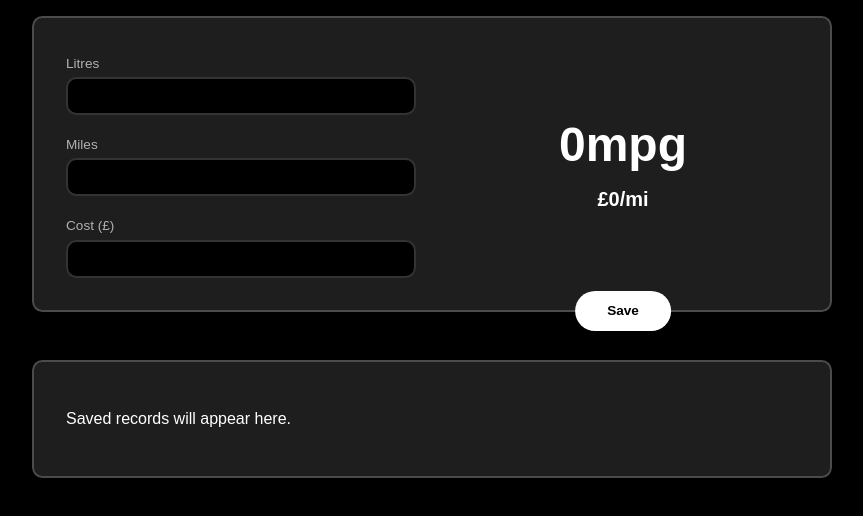
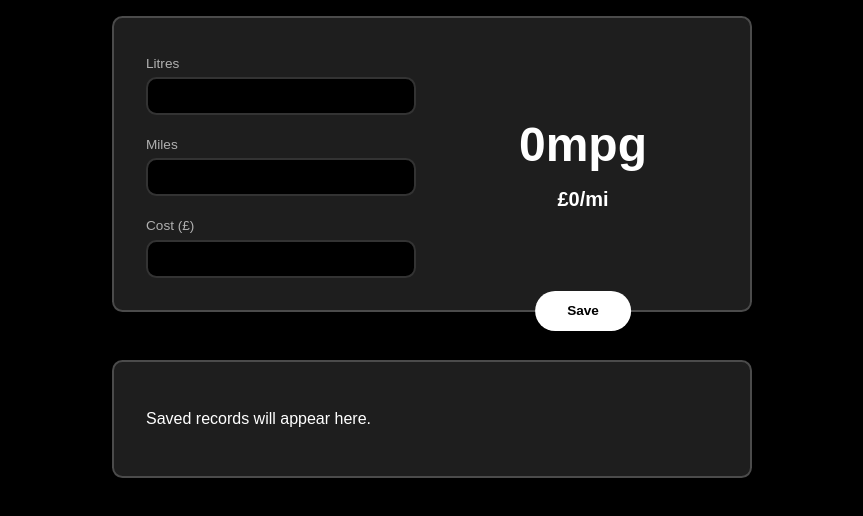
Before and after one commit to robertbckly/mpg-calculator-new, a React (Vite) app: page / in a window 1280 px wide. Shown: the top 516 px of the page, without its empty margins (208-1071 px from the left). Built offline with nearby package versions, Linux system fonts and the light colour scheme.

Commit message:
refactor: organise app structure

```diff
--- /dev/null
+++ b/src/common/constants/litres-per-gallon.ts
@@ -0,0 +1 @@
+export default 4.54609;
--- a/src/components/app.css
+++ b/src/components/app.css
@@ -21,7 +21,7 @@ button {
 
 #root {
   flex: 1;
-  max-width: 50rem;
+  max-width: 40rem;
   margin: 1rem;
 }
 
--- a/src/components/app.tsx
+++ b/src/components/app.tsx
@@ -1,9 +1,9 @@
 import React, { useState } from 'react';
-import { MainForm } from './main-form/main-form';
-import { Record as RecordT } from '../types/record';
+import MainForm from './main-form/main-form';
+import OutputDisplay from './output-display/output-display';
+import { Record as RecordT } from '../common/types/record';
 import './app.css';
 
-const LITRES_PER_GALLON_UK = 4.5462;
 const INIT_INPUT_DATA: RecordT = Object.freeze({
   id: null,
   volume: null,
@@ -15,14 +15,6 @@ const INIT_INPUT_DATA: RecordT = Object.freeze({
 export default function App() {
   const [inputData, setInputData] = useState<RecordT>(INIT_INPUT_DATA);
 
-  const mpg = inputData.distance && inputData.volume
-    ? (inputData.distance / (inputData.volume / LITRES_PER_GALLON_UK)).toFixed(2)
-    : '0';
-
-  const mpp = inputData.cost && inputData.distance
-    ? (inputData.cost / inputData.distance).toFixed(2)
-    : '0';
-
   const handleInputChange = (input: string, value: any) => {
     // Needs runtime validation (using browser APIs)
     // ...don't set state if invalid
@@ -32,33 +24,21 @@ export default function App() {
   const handleSave = () => alert('Not saved.');
 
   return (
-    <>
-      <div className="container container--calculator">
-        {/* INPUT */}
-        <MainForm
-          value={inputData}
-          onChange={handleInputChange}
-        />
-        {/* OUTPUT */}
-        <div className="output">
-          <p className="output-item output-item--large">
-            <span className="wrap-text">{mpg}</span>
-            mpg
-          </p>
-          <p className="output-item">
-            £
-            <span className="wrap-text">{mpp}</span>
-            /mi
-          </p>
-        </div>
+    <main>
+      <article className="container container--calculator">
+        <MainForm value={inputData} onChange={handleInputChange} />
+
+        <OutputDisplay data={inputData} />
+
         <button className="save-button" type="button" onClick={handleSave}>
           Save
         </button>
-      </div>
-      <div className="container container--records">
+      </article>
+
+      <article className="container container--records">
         <p>Saved records will appear here.</p>
-      </div>
-    </>
+      </article>
+    </main>
   );
 }
 
--- a/src/components/main-form/main-form.tsx
+++ b/src/components/main-form/main-form.tsx
@@ -1,17 +1,17 @@
 import React, { ChangeEvent } from 'react';
-import { Record } from '../../types/record';
+import { Record } from '../../common/types/record';
 import './main-form.css';
 
 // type InputErrors = {
 //   [field in keyof Record]?: boolean;
 // };
 
-export type MainFormProps = {
+type MainFormProps = {
   value: Record;
   onChange: (input: string, value: any) => void;
 };
 
-export function MainForm({ value, onChange }: MainFormProps) {
+export default function MainForm({ value, onChange }: MainFormProps) {
   // const [errors, setErrors] = useState<InputErrors>({});
 
   const handleInputChange = (e: ChangeEvent<HTMLInputElement>) => {
--- /dev/null
+++ b/src/components/output-display/output-display.tsx
@@ -0,0 +1,29 @@
+import React from 'react';
+import LITRES_PER_GALLON_UK from '../../common/constants/litres-per-gallon';
+import { Record } from '../../common/types/record';
+
+type OutputDisplayProps = { data: Record };
+
+export default function OutputDisplay({ data }: OutputDisplayProps) {
+  const mpg = data.distance && data.volume
+    ? (data.distance / (data.volume / LITRES_PER_GALLON_UK)).toFixed(2)
+    : '0';
+
+  const mpp = data.cost && data.distance
+    ? (data.cost / data.distance).toFixed(2)
+    : '0';
+
+  return (
+    <div className="output">
+      <p className="output-item output-item--large">
+        <span className="wrap-text">{mpg}</span>
+        mpg
+      </p>
+      <p className="output-item">
+        £
+        <span className="wrap-text">{mpp}</span>
+        /mi
+      </p>
+    </div>
+  );
+}
--- a/src/components/record/record.tsx
+++ b/src/components/record/record.tsx
@@ -1,5 +1,5 @@
 import React from 'react';
-import { Record as RecordT } from '../../types/record';
+import { Record as RecordT } from '../../common/types/record';
 
 export type RecordProps = RecordT & {
   onEdit: (id: string) => void;
```
Also changed, not shown: src/common/types/record.ts (renamed from src/types/record.ts).
